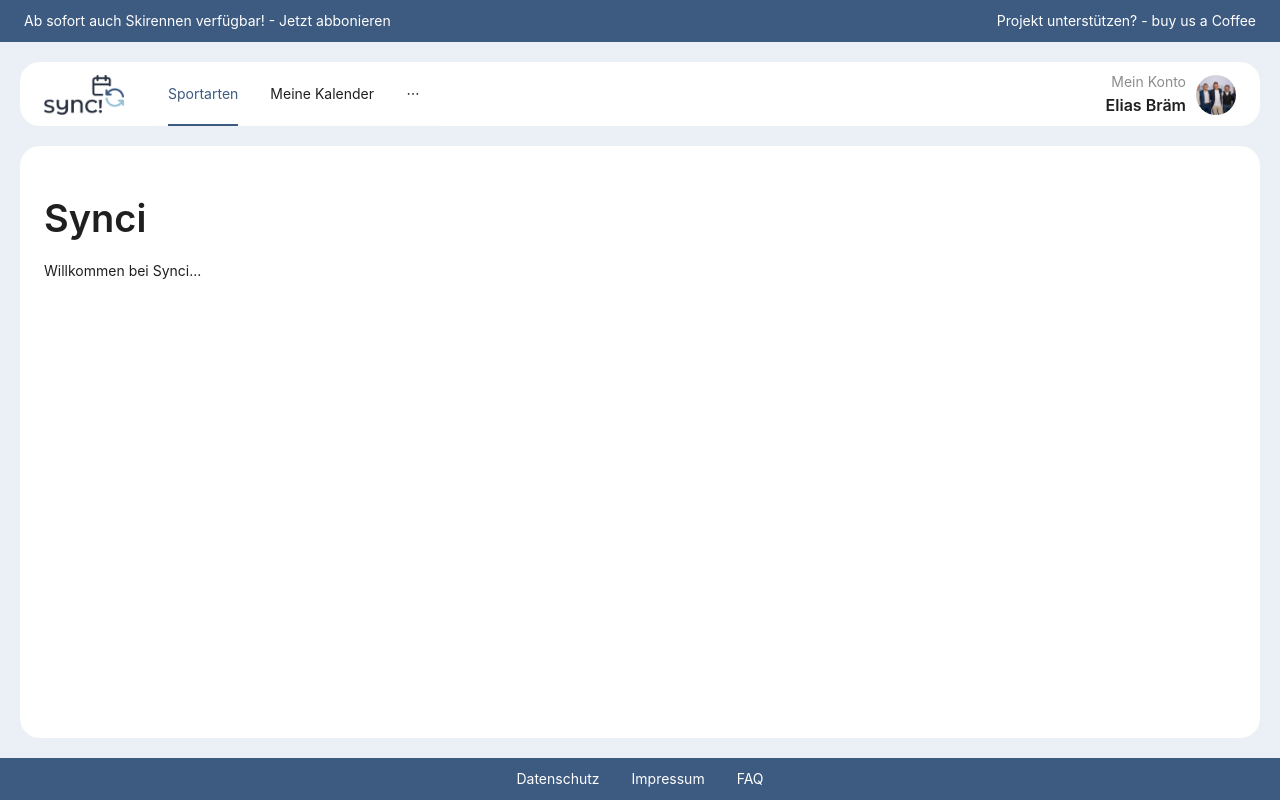
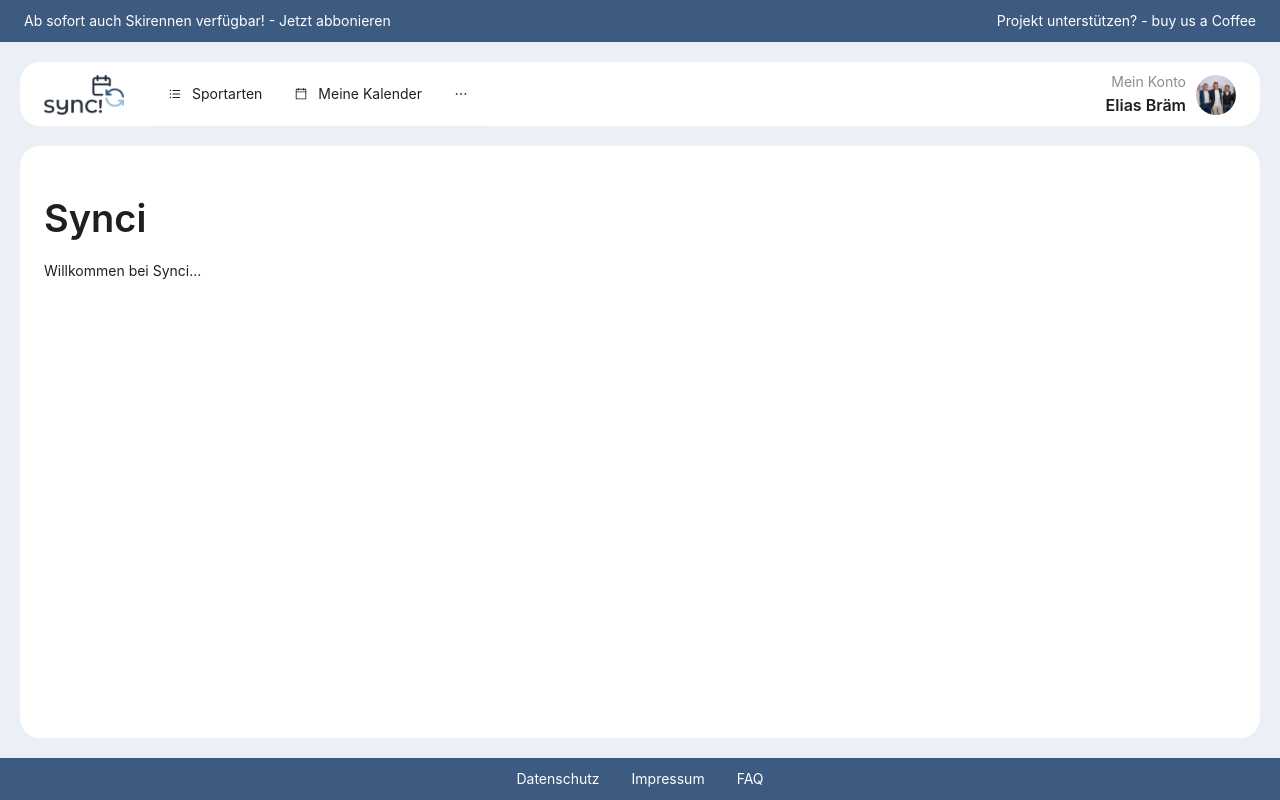
Before and after one commit to andriwild/synci, a React (Vite) app in the folder frontend/: page / in a window 1280 px wide. Built offline with nearby package versions, Linux system fonts and the light colour scheme; no server answers.

Commit message:
refactor menu

```diff
--- a/frontend/src/App.tsx
+++ b/frontend/src/App.tsx
@@ -9,6 +9,7 @@ import {SportPage} from "./pages/sport/SportPage.tsx";
 import './index.css';
 import {LoginPage} from "./pages/login/LoginPage.tsx";
 import {AppLayout} from "./components/AppLayout.tsx";
+import {FaqPage} from "./pages/faq/FaqPage.tsx";
 
 export const App: FC = () => {
     return (
@@ -34,6 +35,7 @@ export const App: FC = () => {
                         <Route path="/sport" element={<SportPage />} />
                         <Route path="/config" element={<UserConfigsPage />} />
                         <Route path="/config/:id" element={<UserConfigForm />} />
+                        <Route path="/faq" element={<FaqPage />} />
                     </Route>
                 </Routes>
             </ConfigProvider>
--- a/frontend/src/components/Header.tsx
+++ b/frontend/src/components/Header.tsx
@@ -1,37 +1,38 @@
 import {FC} from "react";
 import {Image, Layout, Menu, Space, theme} from "antd";
-import {useNavigate} from "react-router-dom";
-import {MenuInfo} from "rc-menu/lib/interface";
+import {useLocation, useNavigate} from "react-router-dom";
+import {CalendarBlank, ListBullets, QuestionMark} from "@phosphor-icons/react";
 import {UserProfile} from "./UserProfile.tsx";
 
 export const Header: FC = () => {
     const navigate = useNavigate();
+    const location =useLocation();
 
     const items = [
-
         {
             key: '1',
-            label: 'Sportarten',
-            path: '/sport',
+            label: <span>Sportarten</span>,
+            icon: <ListBullets />,
+            path: '/sport'
         },
         {
             key: '2',
-            label: 'Meine Kalender',
-            path: '/config',
+            label: <span>Meine Kalender</span>,
+            icon: <CalendarBlank />,
+            path: '/config'
         },
         {
             key: '3',
-            label: 'Wie funktionierts?',
-            path: '/faq',
+            label: <span>Wie funktionierts?</span>,
+            icon: <QuestionMark />,
+            path: '/faq'
         }
     ];
 
-    const handleMenuClick = (e: MenuInfo) => {
-        const clickedItem = items.find(item => item.key === e.key);
-        if (clickedItem && clickedItem.path) {
-            navigate(clickedItem.path);
-        }
+    const handleMenuClick = (e: any) => {
+        navigate(e.path);
     };
+
 
     const { token } = theme.useToken();
     return (
@@ -44,18 +45,17 @@ export const Header: FC = () => {
                     cursor: 'pointer',
                     padding: '10px 20px 10px 0',
                     maxHeight: 60 }}
-                onClick={ () => {
-                        navigate('/');
+                onClick={() => {
+                    navigate('/');
                 }
                 }
             />
             <Menu
                 mode="horizontal"
-                defaultSelectedKeys={ ['1'] }
                 items={ items }
-                onClick={ handleMenuClick }
                 style={{ flex: 1, minWidth: 0, backgroundColor: 'white' }}
-
+                onClick={handleMenuClick}
+                selectedKeys={[location.pathname]}
             />
             </Space>
             <UserProfile />
--- a/frontend/src/components/UserProfile.tsx
+++ b/frontend/src/components/UserProfile.tsx
@@ -1,7 +1,7 @@
 import {Button, Divider, Flex, Image, Popover, theme, Typography} from "antd";
 import Title from "antd/es/typography/Title";
 import {FC} from "react";
-import {CalendarBlank, Placeholder, UserCircle} from "@phosphor-icons/react";
+import {CalendarBlank, UserCircle} from "@phosphor-icons/react";
 
 export const UserProfile: FC = () => {
     const {token} = theme.useToken();
--- /dev/null
+++ b/frontend/src/pages/faq/FaqPage.tsx
@@ -0,0 +1,12 @@
+import { FC } from "react";
+import { Flex, Typography } from "antd";
+
+export const FaqPage: FC = () => {
+
+    return (
+        <Flex vertical style={{height: '100%', width: '100%', padding: 24}}>
+            <Typography.Title>FAQ</Typography.Title>
+            <Typography.Text>Willkommen bei Synci...</Typography.Text>
+        </Flex>
+    );
+};
```
